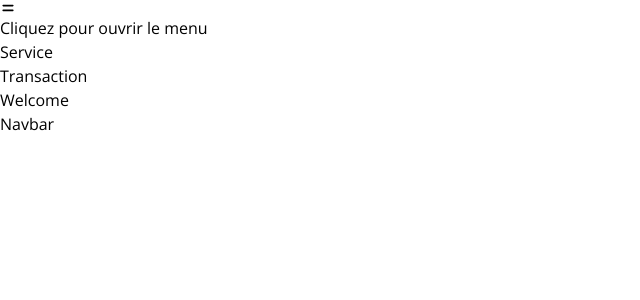
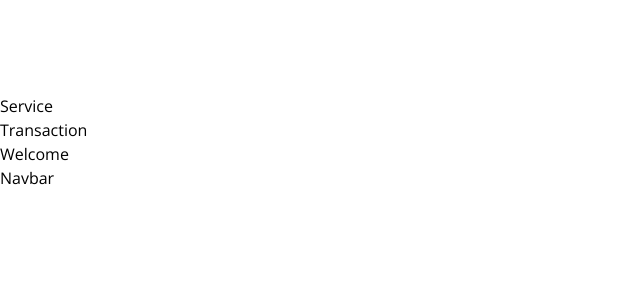
Before and after one commit to Narodk1/My-Personal-wallet, a React (Vite) app in the folder client/: page / in a window 1280 px wide. Shown: the top 300 px of the page, without its empty margins (0-640 px from the left). Built offline with nearby package versions, Linux system fonts and the light colour scheme.

Commit message:
navbar update

```diff
--- a/client/src/component/navbar.jsx
+++ b/client/src/component/navbar.jsx
@@ -1,11 +1,15 @@
 import { HiMenuAlt4 } from 'react-icons/hi';
- import { AiOutlineClose } from 'react-icons/ai';
-function Navbar() {
+import { AiOutlineClose  } from 'react-icons/ai';
+
+ import logo from '../../images/logo.png';
+const Navbar = () => {
     return (
-        <div>
-        <HiMenuAlt4 />
-        <span>Cliquez pour ouvrir le menu</span>
-      </div>
+        <nav className="w-full flex md:justify-center justify-between items-center p-4 	text-decoration-color: #fff;">
+            <div className="md:flex-[0.5] flex-initial justify-center items-center">
+              <img src={logo} alt="logo" />
+            </div>
+
+        </nav>
     );
 }
 export default Navbar;
```
